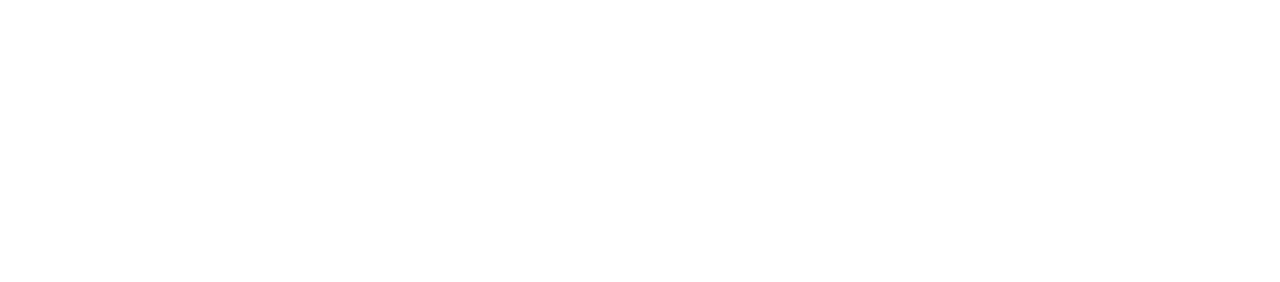
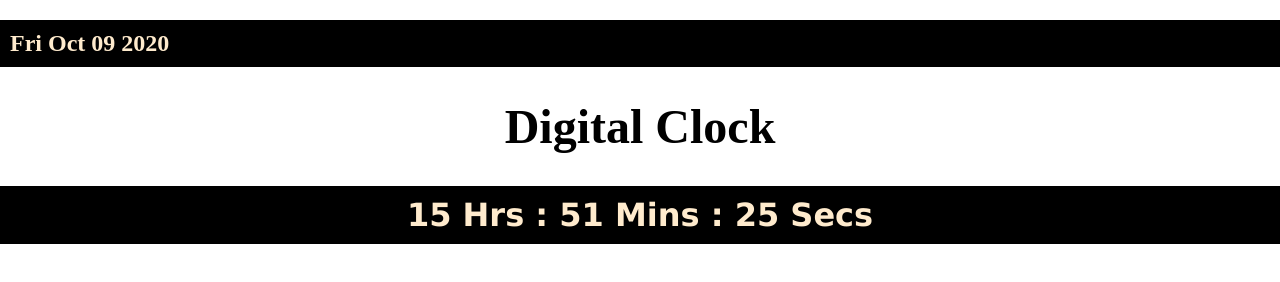
Before and after one commit to ashurbz/digitalClock, a plain HTML site: page index.html in a window 1280 px wide. Drawn offline with Linux system fonts and the light colour scheme.

Commit message:
completed

```diff
--- a/index.html
+++ b/index.html
@@ -7,6 +7,28 @@
     <link rel="stylesheet" href="./style.css">
 </head>
 <body>
+    <div class="main">
+         <h2 id="date">
+
+         </h2>
+         <h1>
+
+            Digital Clock
+         </h1>
+
+         <div class="clock">
+            <span id="hours">
+
+            </span> :
+            <span id="mins">
+
+            </span> :
+            <span id="seconds">
+
+            </span>
+         </div>
+
+    </div>
 
 
 
--- a/script.js
+++ b/script.js
@@ -0,0 +1,8 @@
+let hours = document.getElementById('hours');
+let mins = document.getElementById('mins');
+let seconds = document.getElementById('seconds');
+
+ document.getElementById("date").innerText=new Date().toDateString();
+setInterval(()=>{hours.innerText=new Date().getHours()+" Hrs"});
+setInterval(()=>{mins.innerText=new Date().getMinutes()+" Mins"});
+setInterval(()=>{seconds.innerText=new Date().getSeconds()+" Secs"});
--- a/style.css
+++ b/style.css
@@ -0,0 +1,31 @@
+.main{
+    /* display: flex; */
+    text-align: center;
+
+}
+.clock{
+    padding: 10px;
+    text-align: center;
+    background-color: black;
+    color: blanchedalmond;
+    font-size: xx-large;
+    font-weight: 900;
+    font-family: 'Lucida Sans', 'Lucida Sans Regular', 'Lucida Grande', 'Lucida Sans Unicode', Geneva, Verdana, sans-serif;
+
+
+}
+#date{
+    text-align: left;
+    background-color: black;
+    color: blanchedalmond;
+    padding: 10px;
+}
+
+h1{
+    font-size:xxx-large;
+
+}
+
+body{
+margin: 0;
+}
```
